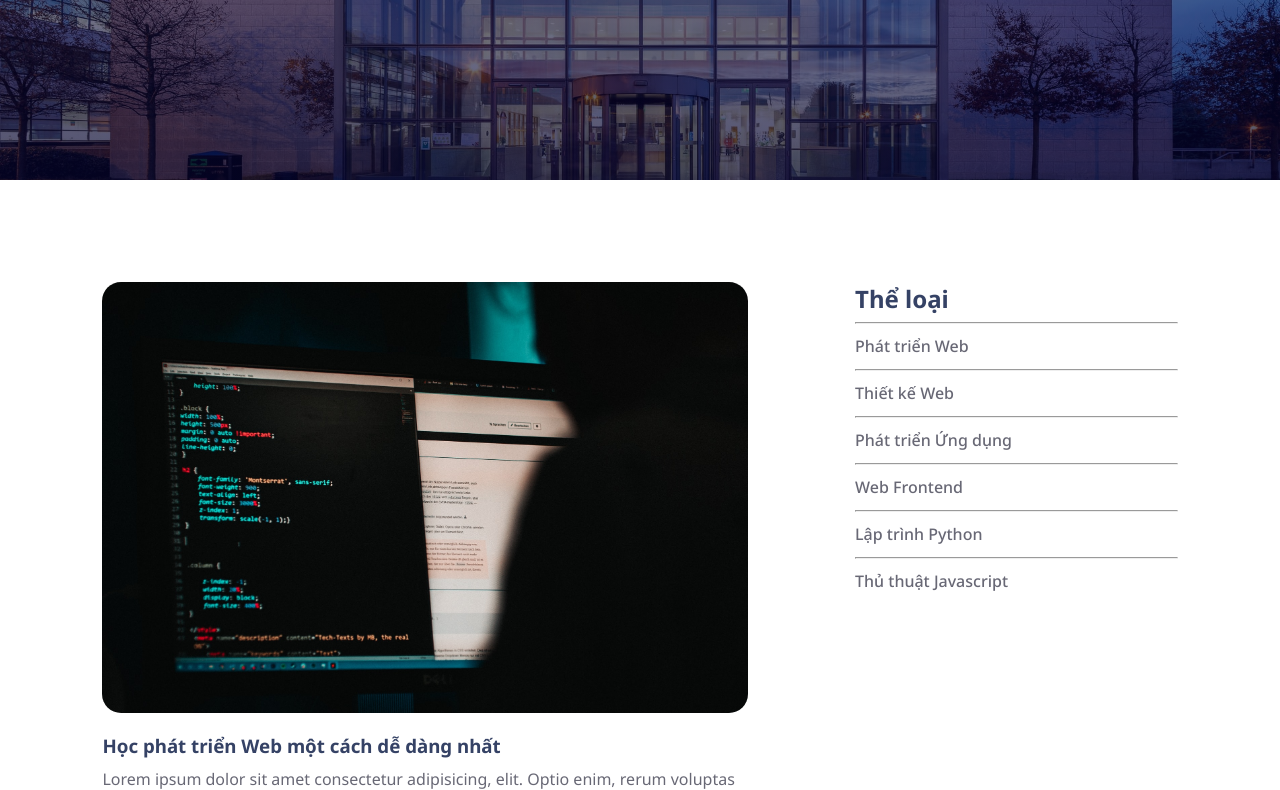
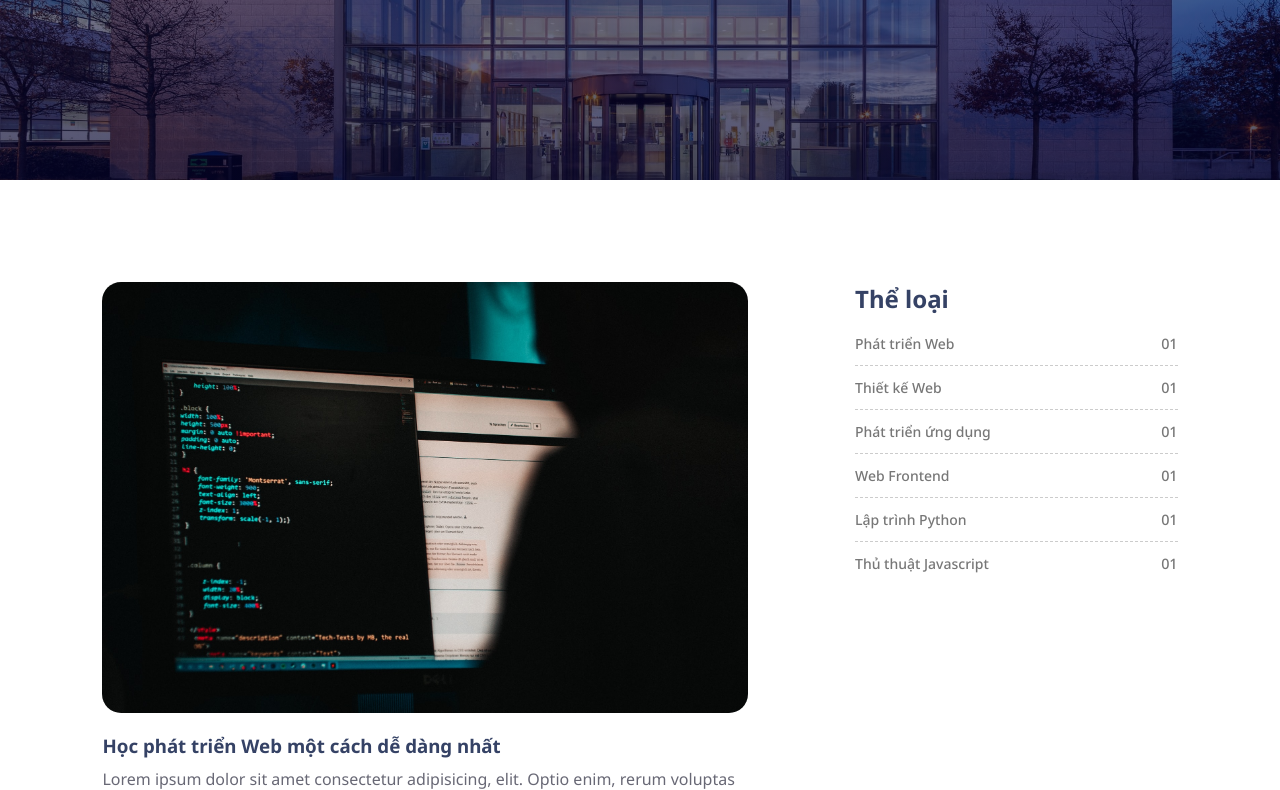
Before and after one commit to chientranthe1999/education-template, a plain HTML site: page blog.html in a window 1280 px wide. Shown: the part 300-1090 px from the top of the page. Drawn offline with nearby package versions, Linux system fonts and the light colour scheme.

Commit message:
feat: add blog css

```diff
--- a/blog.css
+++ b/blog.css
@@ -1,41 +1,34 @@
-#blog-container
-{
+#blog-container {
   display: flex;
   align-items: flex-start;
   justify-content: space-between;
   padding: 8vw;
 }
 
-#blog-container .blogs
-{
+#blog-container .blogs {
   width: 60%;
 }
 
-#blog-container .blogs img
-{
+#blog-container .blogs img {
   width: 100%;
   border-radius: 19px;
 }
 
-#blog-container .blogs .post
-{
+#blog-container .blogs .post {
   padding-bottom: 60px;
 }
 
-#blog-container .blogs .post h3
-{
+#blog-container .blogs .post h3 {
   color: #354265;
   padding: 15px 0 10px 0;
 }
 
-#blog-container .blogs .post p
-{
+#blog-container .blogs .post p {
   color: #686875;
   padding-bottom: 20px;
 }
 
-#blog-container .blogs .post a
-{
+#blog-container .blogs .post a {
   text-decoration: none;
   font-size: 0.9rem;
   padding: 13px 35px;
@@ -45,49 +38,69 @@
   font-weight: 600;
 }
 
-#blog-container .cate
-{
+#blog-container .cate {
   width: 30%;
 }
 
-#blog-container .cate h2
-{
+#blog-container .cate h2 {
   color: #354265;
   padding-bottom: 7px;
 }
 
-#blog-container .cate a
-{
+#blog-container .cate a {
   text-decoration: none;
-	color: #686875;
+  font-size: 14px;
+  color: inherit;
+}
+
+#blog-container .cate ul li {
+  display: flex;
+  justify-content: space-between;
+  padding: 12px 0;
+  color: #777;
+  cursor: pointer;
+  border-top: 1px dashed #ccc;
+  transition: padding 0.3s ease;
   font-weight: 500;
-	line-height: 45px;
+}
+
+#blog-container .cate ul li:first-child {
+  border: none;
+}
+
+#blog-container .cate ul span {
+  color: inherit;
+}
+
+#blog-container .cate ul li:hover {
+  color: #fff;
+  padding-left: 5px;
+  padding-right: 5px;
+  background-color: #e79800;
+}
+
+#blog-container .cate ul li:hover a {
+  color: #fff;
 }
 
 /* For tablet screen */
-@media (max-width: 789px)
-{
-	#blog-container
-	{
+@media (max-width: 789px) {
+  #blog-container {
     padding: 8vw 4vw;
   }
 }
 
 /* For mobile screen */
-@media screen and (max-width: 475px)
-{
-	#blog-container
-	{
+@media screen and (max-width: 475px) {
+  #blog-container {
     flex-direction: column;
   }
 
-	#blog-container .blogs
-	{
+  #blog-container .blogs {
     width: 100%;
   }
 
-	#blog-container .cate
-	{
+  #blog-container .cate {
     width: 100%;
   }
 }
--- a/blog.html
+++ b/blog.html
@@ -21,7 +21,7 @@
 	<nav>
 		<img src="img/logo.svg" class="logo" alt="">
 
-		<div "navigation">
+		<div class="navigation">
 			<ul>
 				<i id="menu-close" class="fas fa-times"></i>
 				<li><a href="index.html">Trang chủ</a></li>
@@ -96,18 +96,14 @@
 		</div>
 		<div class="cate">
 			<h2>Thể loại</h2>
-			<hr>
-			<a href="#">Phát triển Web</a>
-			<hr>
-			<a href="#">Thiết kế Web</a>
-			<hr>
-			<a href="#">Phát triển Ứng dụng</a>
-			<hr>
-			<a href="#">Web Frontend</a>
-			<hr>
-			<a href="#">Lập trình Python</a>
-			<hr>
-			<a href="#">Thủ thuật Javascript</a>
+			<ul>
+				<li><a href="#">Phát triển Web</a><span>01</span></li>
+				<li><a href="#">Thiết kế Web</a><span>01</span></li>
+				<li><a href="#">Phát triển ứng dụng</a><span>01</span></li>
+				<li><a href="#">Web Frontend</a><span>01</span></li>
+				<li><a href="#">Lập trình Python</a><span>01</span></li>
+				<li><a href="#">Thủ thuật Javascript</a><span>01</span></li>
+			</ul>
 		</div>
 	</section>
 	<!-- Kết thúc phần Thùng Blog -->
```
Lines whose indentation alone changed are shown as unchanged.
